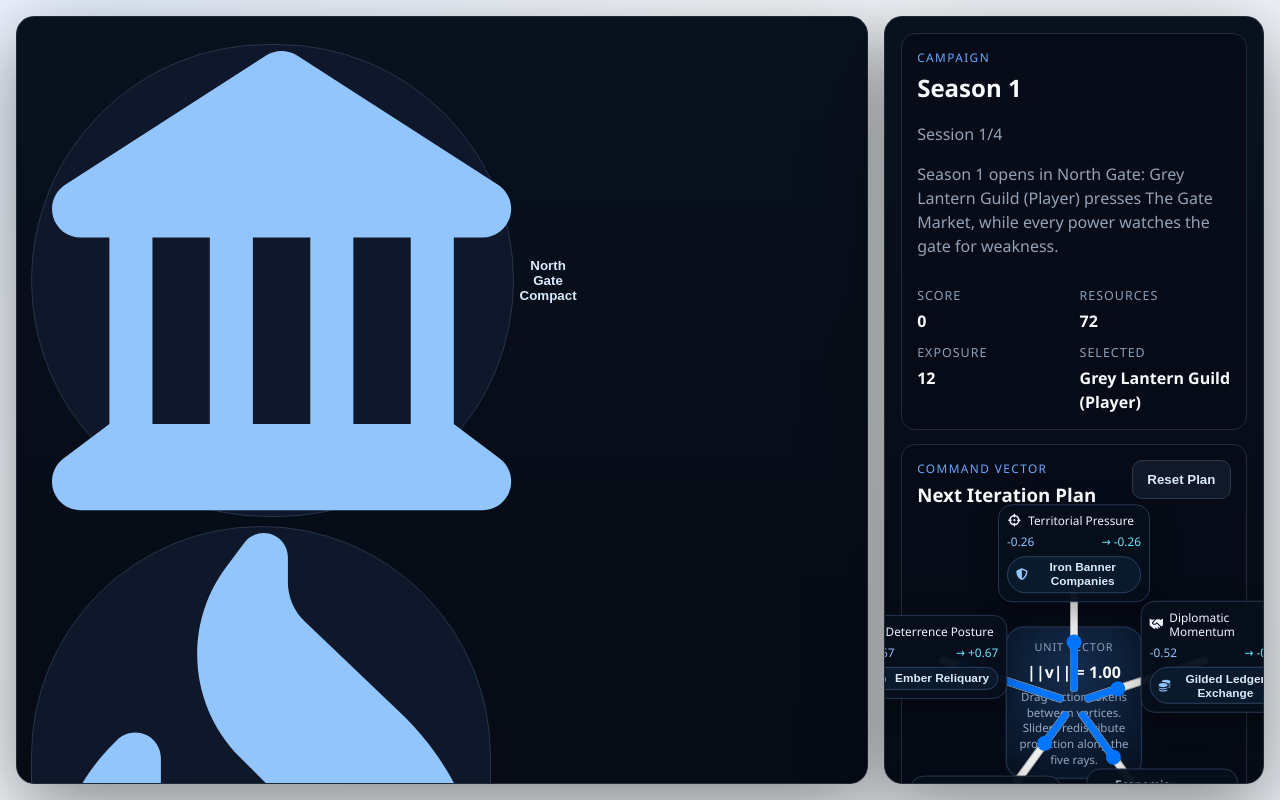
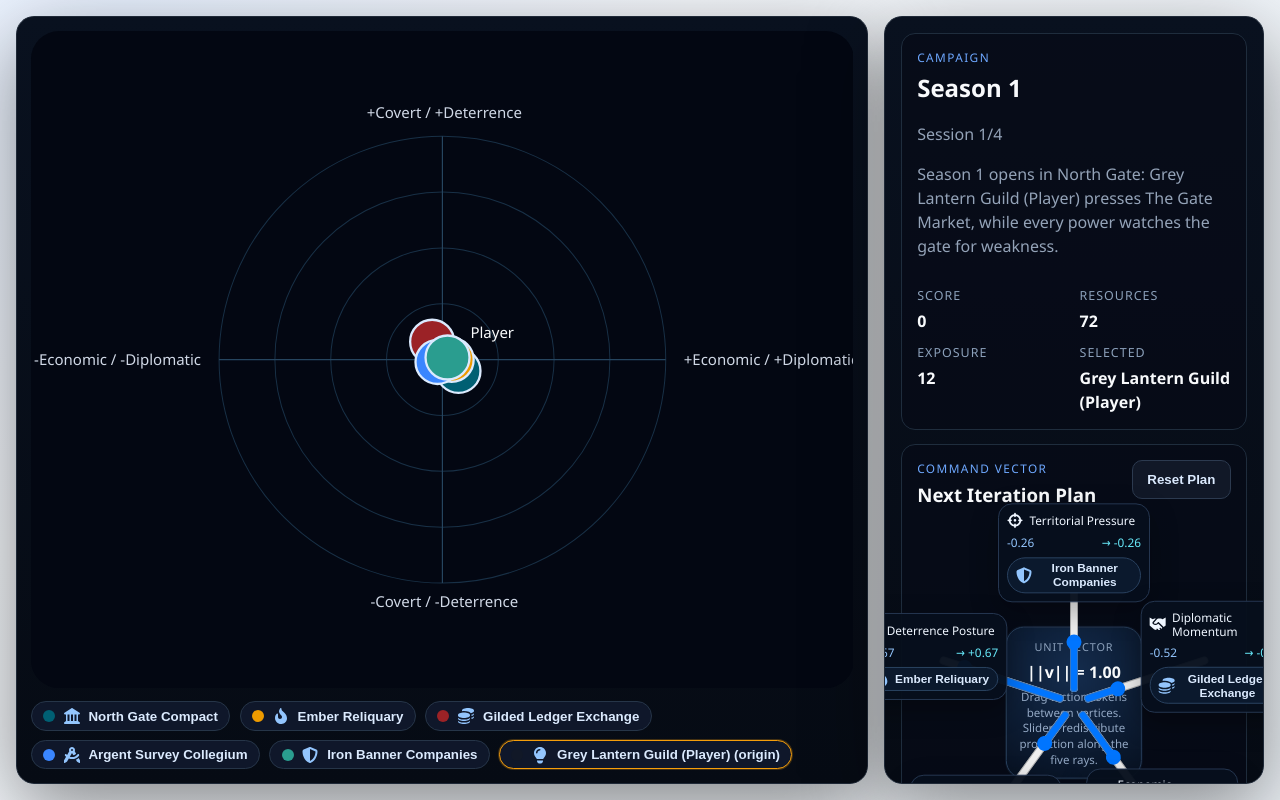
Before and after one commit to acrm/AdvProto_Fractions, a React (Vite) app: page / in a window 1280 px wide. Built offline with nearby package versions, Linux system fonts and the light colour scheme.

Commit message:
2026w10-0.13: fix oversized Font Awesome icons in phase board UI

```diff
--- a/package.json
+++ b/package.json
@@ -1,7 +1,7 @@
 {
   "name": "advproto-fractions",
   "private": true,
-  "version": "2026w10-0.12",
+  "version": "2026w10-0.13",
   "type": "module",
   "scripts": {
     "dev": "vite",
--- a/src/App.css
+++ b/src/App.css
@@ -63,7 +63,7 @@
   height: 100%;
 }
 
-.phase-board svg {
+.phase-canvas > svg {
   display: block;
   width: 100%;
   height: 100%;
@@ -108,7 +108,10 @@
 .legend-icon {
   display: inline-flex;
   width: 1rem;
+  height: 1rem;
+  flex: 0 0 1rem;
   justify-content: center;
+  align-items: center;
   color: #93c5fd;
 }
 
@@ -334,7 +337,17 @@ button.faction-token-assigned {
   align-items: center;
   justify-content: center;
   width: 1rem;
+  height: 1rem;
+  flex: 0 0 1rem;
   color: #93c5fd;
+}
+
+.legend-icon,
+.faction-token-icon,
+.faction-heading svg,
+.intent-vertex-title svg {
+  width: 1rem;
+  height: 1rem;
 }
 
 .faction-heading {
@@ -438,7 +451,7 @@ button:disabled {
     padding: 0.18rem 0.42rem;
   }
 
-  .phase-board svg {
+  .phase-canvas > svg {
     width: 100%;
     height: 100%;
   }
--- a/version.json
+++ b/version.json
@@ -1,6 +1,6 @@
 {
   "weekCode": "2026w10",
   "minor": 0,
-  "build": 12,
-  "currentVersion": "2026w10-0.12"
+  "build": 13,
+  "currentVersion": "2026w10-0.13"
 }
```
Also changed, not shown: 1 other file (tests, documents, lock files or other folders).
